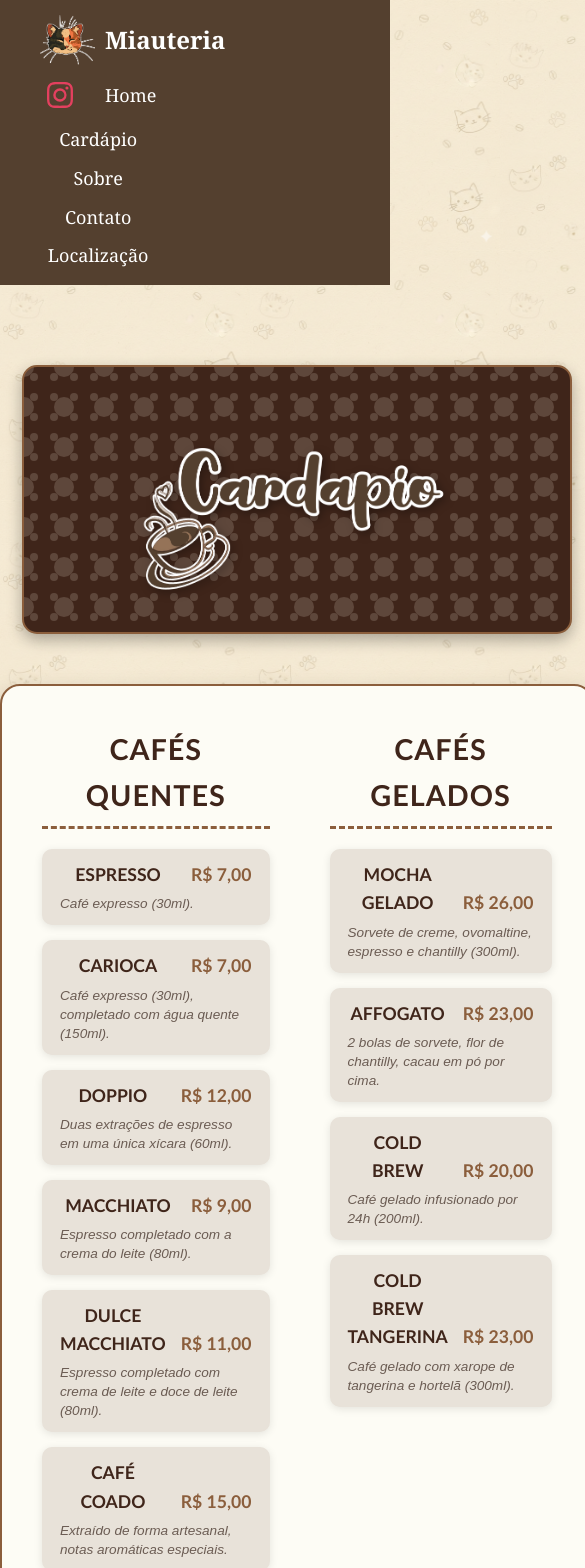
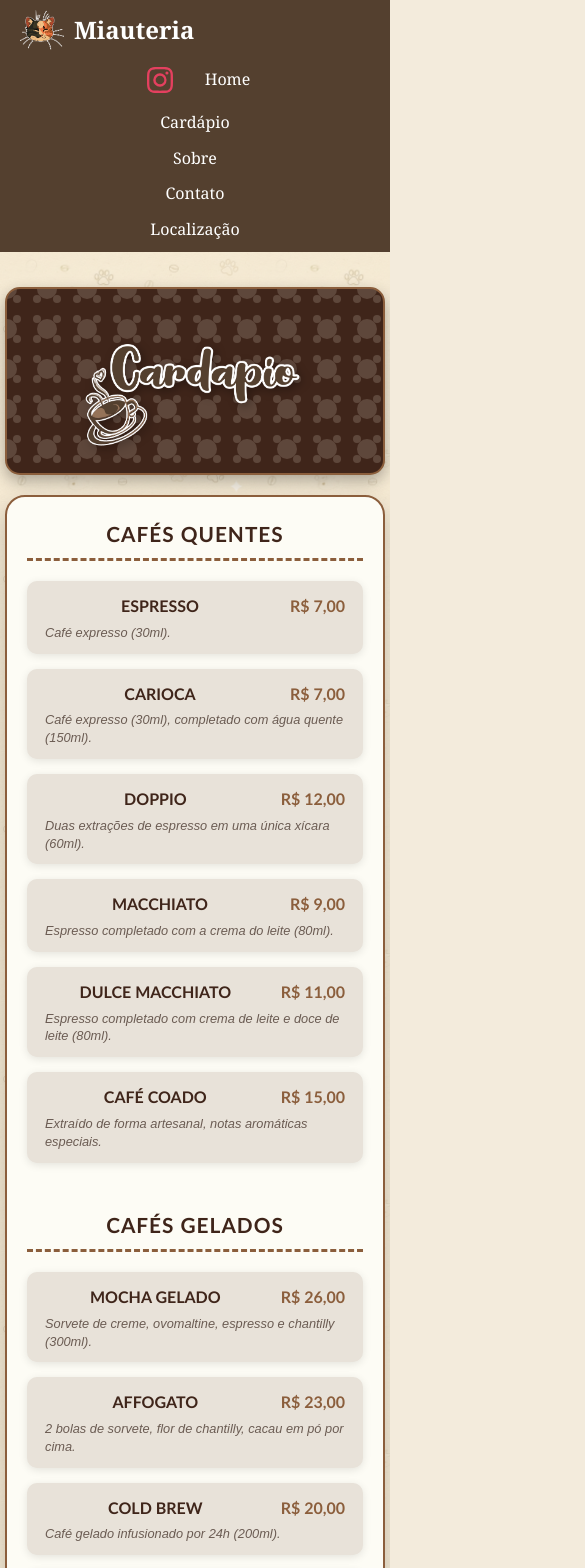
Before and after one commit to tulio1057/cafeteria, a React (Create React App) app: page /menu in a window 390 px wide. Shown: the top 1568 px of the page, 585 px wide, since content can reach past the window. Built offline with nearby package versions, Linux system fonts and the light colour scheme; no server answers; a web font is replaced by a local one.

Commit message:
Ajuste da responsividade e Mudança da localização do mapa

```diff
--- a/src/api/Mapa.js
+++ b/src/api/Mapa.js
@@ -17,7 +17,7 @@ L.Icon.Default.mergeOptions({
 });
 
 // 1. Defina as coordenadas do local
-const localizacao = [-10.973378066518874, -37.037266732211215]; // [Latitude, Longitude] - Exemplo: São Paulo
+const localizacao = [-10.923210594237144, -37.06710499898084]; // [Latitude, Longitude] - Exemplo: São Paulo
 
 function OSMMapComponent() {
   return (
--- a/src/styles/Menu.css
+++ b/src/styles/Menu.css
@@ -155,3 +155,67 @@ body {
     background-color: #A38A75; /* Marrom um pouco mais escuro no hover */
     transform: translateY(-2px);
 }
+
+/* --- Responsividade --- */
+
+/* Media Query para Tablets (max-width: 768px) */
+@media (max-width: 768px) {
+    .menu-container {
+        padding: 20px 10px 60px 10px;
+    }
+
+    .titulo-cardapio-container {
+        width: 90%;
+        padding: 20px;
+        margin: 30px auto 20px auto;
+    }
+
+    .coffee-grid {
+        grid-template-columns: 1fr; /* Uma coluna para tablets */
+        gap: 30px;
+        padding: 30px;
+    }
+
+    .card-title {
+        font-size: 1.5em;
+    }
+
+    .pdf-btn {
+        font-size: 1.1em;
+        padding: 10px 20px;
+    }
+}
+
+/* Media Query para Smartphones (max-width: 480px) */
+@media (max-width: 480px) {
+    .menu-container {
+        padding: 15px 5px 40px 5px;
+    }
+
+    .titulo-cardapio-container {
+        width: 100%;
+        padding: 15px;
+        margin: 20px auto 15px auto;
+    }
+
+    .titulo-cardapio-imagem {
+        max-width: 250px;
+    }
+
+    .coffee-grid {
+        padding: 20px;
+        margin: 20px auto;
+    }
+
+    .card-title {
+        font-size: 1.3em;
+    }
+
+    .item-name, .item-price {
+        font-size: 1em;
+    }
+
+    .item-desc {
+        font-size: 0.8em;
+    }
+}
--- a/src/styles/Navbar.css
+++ b/src/styles/Navbar.css
@@ -64,3 +64,27 @@
     margin-top: 10px;
   }
 }
+
+/* Media Query para Smartphones (max-width: 480px) */
+@media (max-width: 480px) {
+  .navbar {
+    padding: 10px 20px;
+  }
+
+  .logo {
+    font-size: 20px;
+  }
+
+  .logo-img {
+    height: 40px;
+  }
+
+  .nav-links {
+    width: 100%;
+    align-items: center;
+  }
+
+  .nav-links a {
+    font-size: 16px;
+  }
+}
--- a/src/styles/home.css
+++ b/src/styles/home.css
@@ -77,3 +77,34 @@
         grid-template-columns: repeat(auto-fit, minmax(180px, 1fr));
     }
 }
+
+
+/* Media Query para Smartphones (max-width: 480px) */
+@media (max-width: 480px) {
+    .home-container {
+        padding: 30px 10px;
+    }
+
+    .home-header {
+        margin-bottom: 30px;
+        padding: 15px;
+    }
+
+    .home-header h1 {
+        font-size: 1.8rem;
+    }
+
+    .info-grid {
+        /* Garante que os blocos se empilhem em uma única coluna */
+        grid-template-columns: 1fr;
+        gap: 20px;
+    }
+
+    .bloco-info {
+        padding: 20px;
+    }
+
+    .info-titulo {
+        font-size: 1.2rem;
+    }
+}
```
